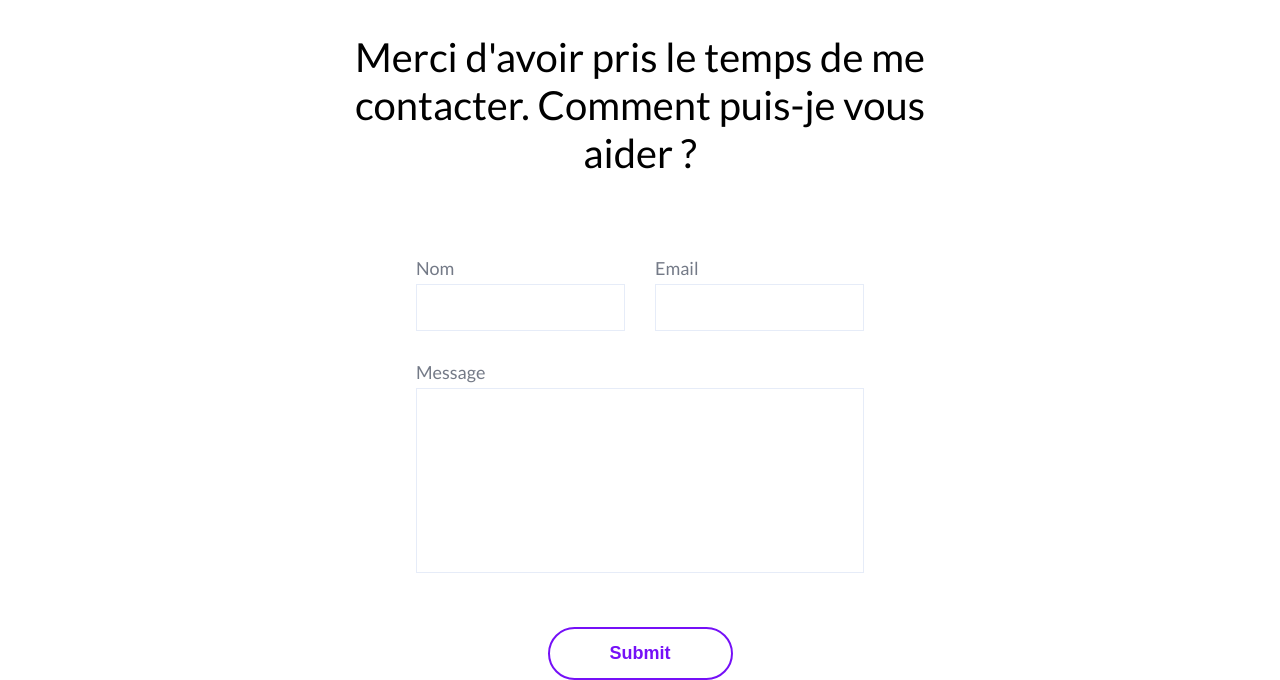
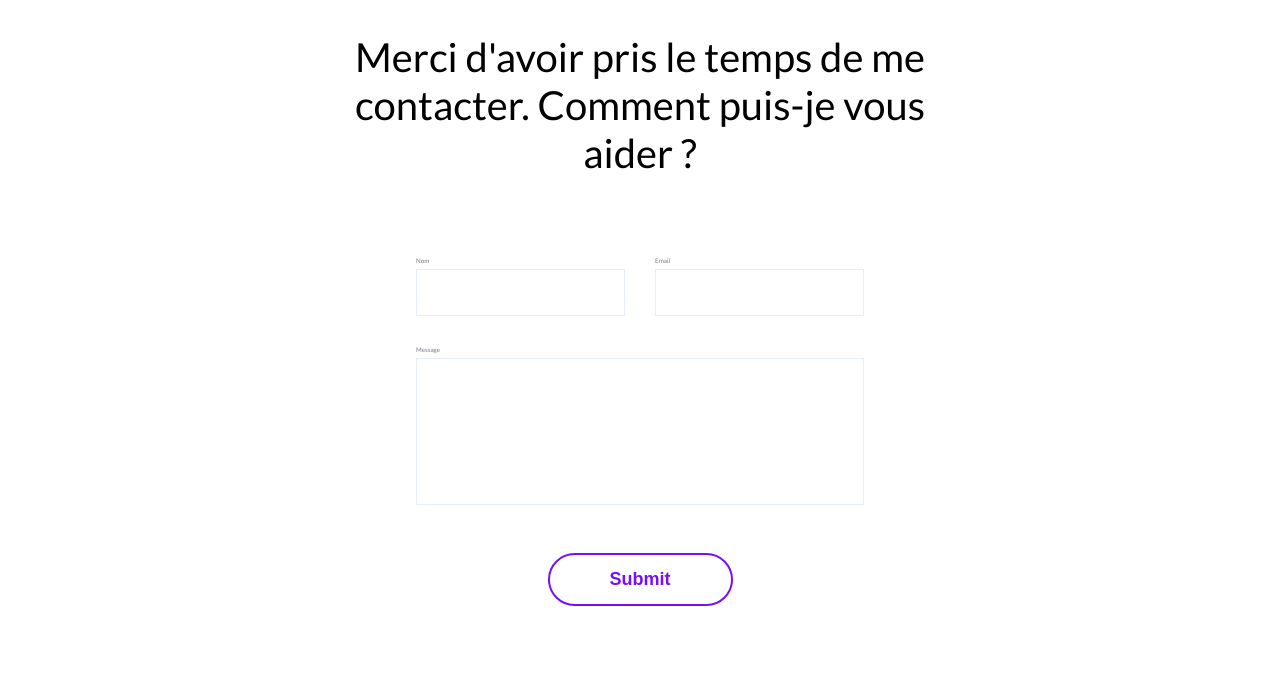
Before and after one commit to P3drodeSousa/Gatsby-Website, a Gatsby site: page /contact in a window 1280 px wide. Shown: the part 179-859 px from the top of the page. After the commit the page ends 800 px from the top, so only its background shows below. Built offline with nearby package versions, Linux system fonts and the light colour scheme; Gatsby itself is replaced by a stand-in of ours.

Commit message:
Desktop Completed

```diff
--- a/src/components/Form/style.js
+++ b/src/components/Form/style.js
@@ -31,7 +31,6 @@ export const ButtonContainer = styled.div`
 `
 
 export const Label = styled.label`
-  font-size: ${props => props.theme.title.p};
   color: ${props => props.theme.colors.silver};
 `
 
```
